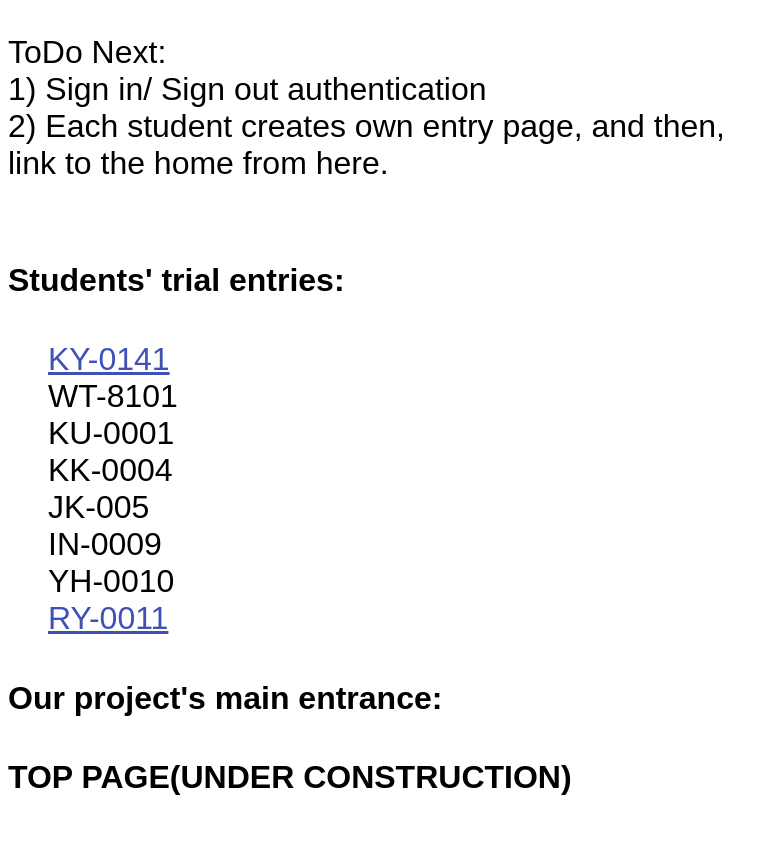
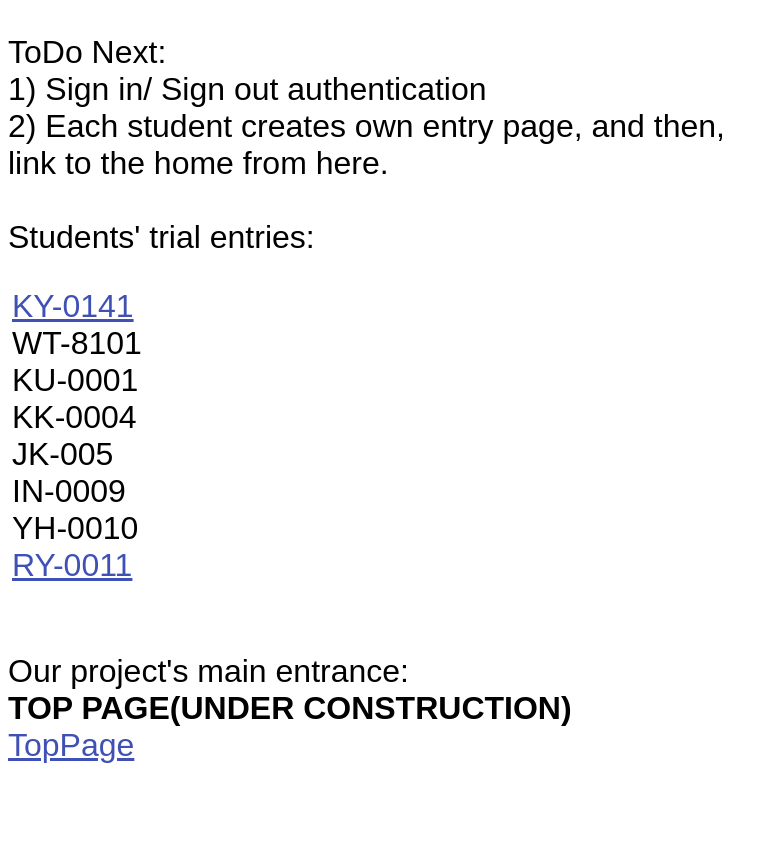
Before and after one commit to webdbhosei/QAoffice, a Django app: page / in a window 1280 px wide. Shown: the part 568-1434 px from the top of the page, without its empty margins (0-777 px from the left). After the commit the page ends 1331 px from the top, so only its background shows below. Run offline with Django 3.2, Linux system fonts and the light colour scheme; some libraries are stand-ins or nearby versions.

```diff
--- a/templates/entry/index.html
+++ b/templates/entry/index.html
@@ -16,9 +16,10 @@
         1) Sign in/ Sign out authentication<br />
         2) Each student creates own entry page, and then,<br />
             link to the home from here.<br /><br />
+    Students' trial entries:
 
-    <h4>Students' trial entries:</h4>
-    <ul>
+
+    <ul class="TopPageUl">
         <li><a href="{% url 'ky_0141' %}">KY-0141</a></li>
         <li>WT-8101</li>
         <li>KU-0001</li>
@@ -29,8 +30,10 @@
         <li><a href="{% url 'ry_0011' %}">RY-0011</a></li>
     </ul>
 
-    <h4>Our project's main entrance:</h4>
+    <br>
+    Our project's main entrance:<br>
     <b>TOP PAGE(UNDER CONSTRUCTION)</b><br />
+    <a href="../post/" class="TopPageLink">TopPage</a>
 
 </div>
 {% endblock %}
```
